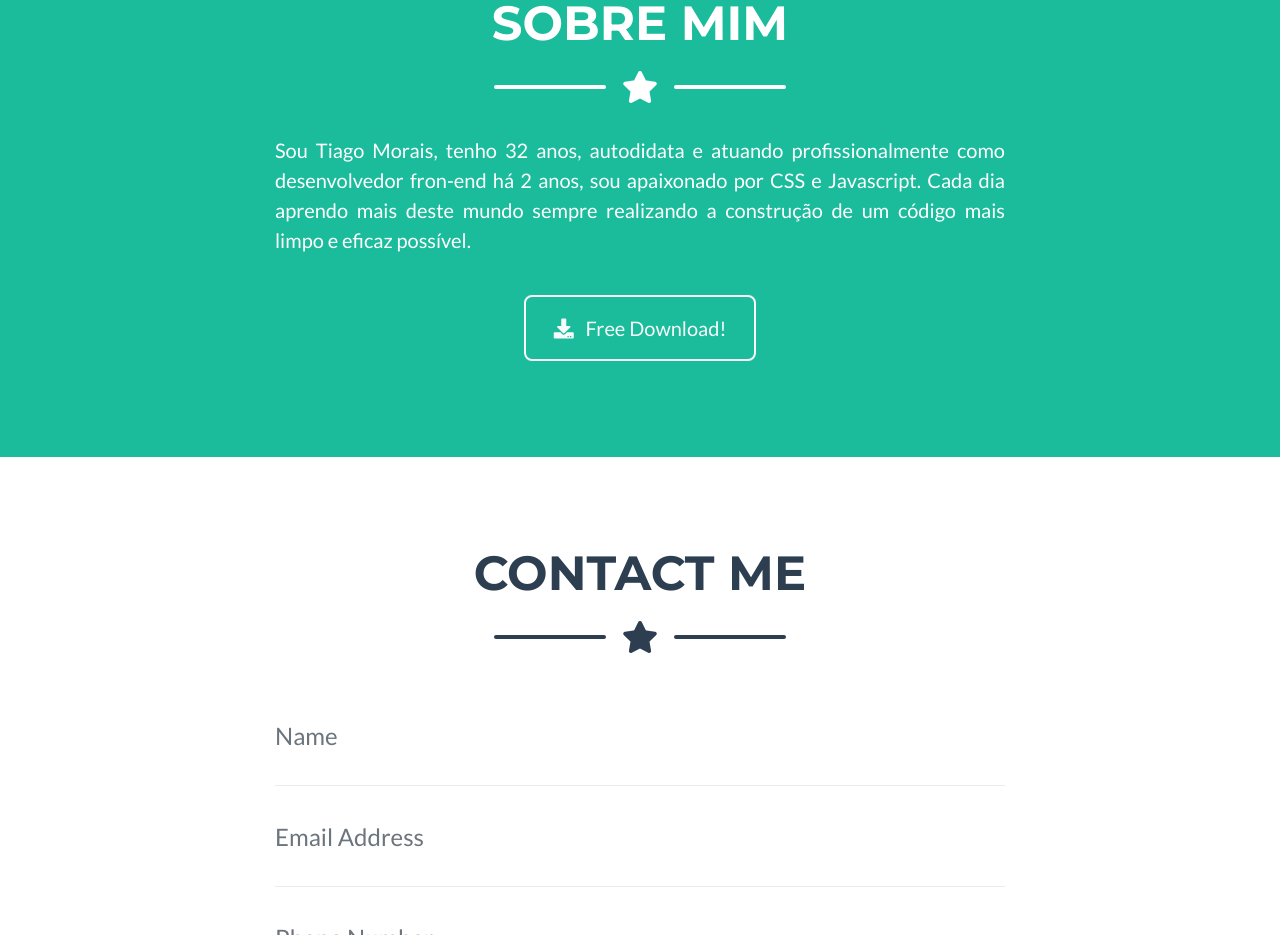
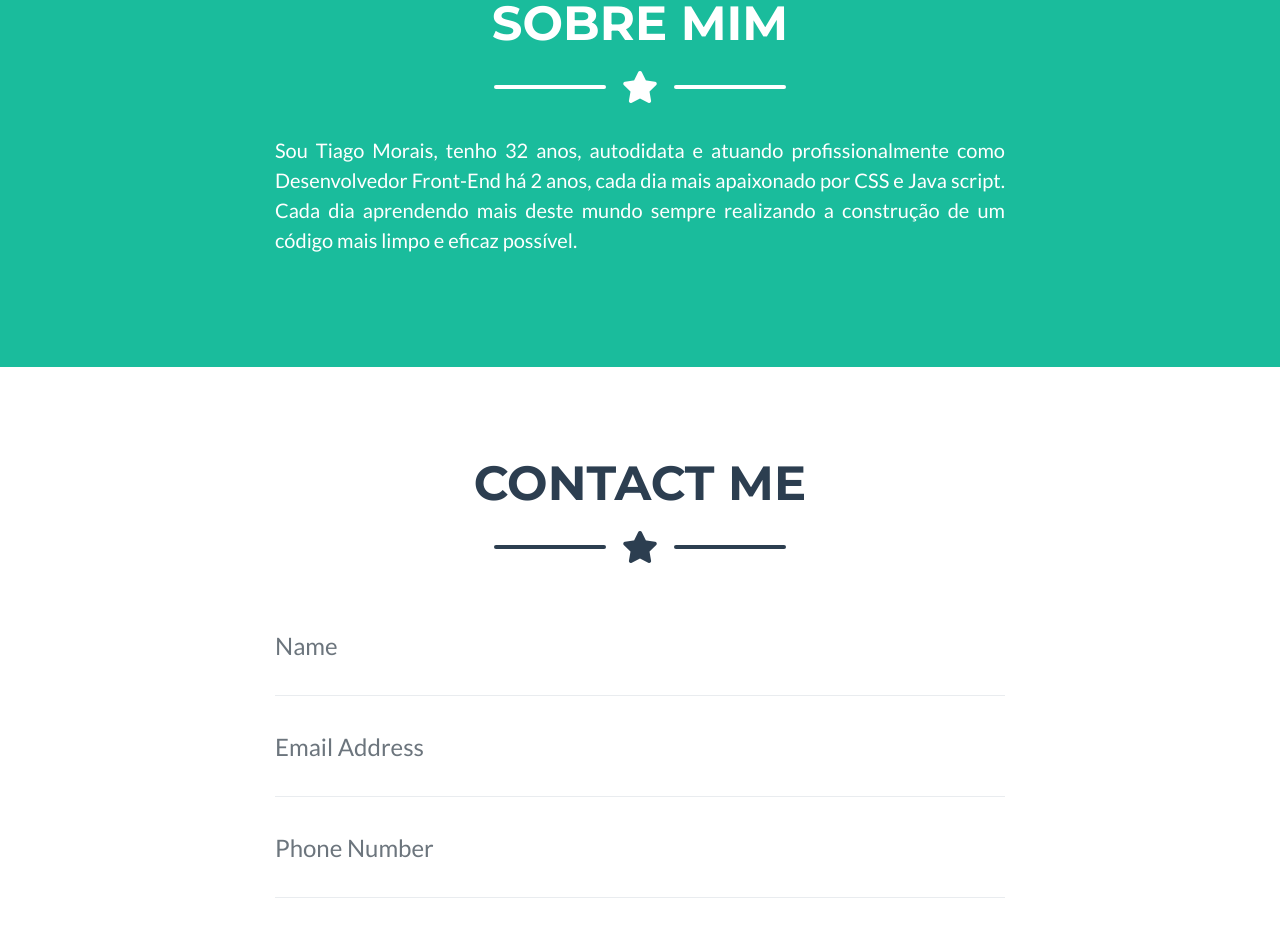
Before and after one commit to tbm3000/homepage, a website with bundled scripts: page index.html in a window 1280 px wide. Shown: the part 1735-2670 px from the top of the page. Built offline with nearby package versions, Linux system fonts and the light colour scheme.

Commit message:
Update index.html

```diff
--- a/index.html
+++ b/index.html
@@ -187,17 +187,18 @@
       <!-- About Section Content -->
       <div class="row">
         <div class="col-lg-8 mx-auto">
-          <p class="lead" style="text-align: justify;">Sou Tiago Morais, tenho 32 anos, autodidata e atuando profissionalmente como desenvolvedor fron-end há 2 anos, sou apaixonado por CSS e Javascript. Cada dia aprendo mais deste mundo sempre realizando a construção de um código mais limpo e eficaz possível.</p>
+          <p class="lead" style="text-align: justify;">Sou Tiago Morais, tenho 32 anos, autodidata e atuando profissionalmente como Desenvolvedor Front-End há 2 anos, cada dia mais apaixonado por CSS e Java script. Cada dia aprendendo mais deste mundo sempre realizando a construção de um código mais limpo e eficaz possível.</p>
         </div>
       </div>
 
-      <!-- About Section Button -->
+      <!-- About Section Button
       <div class="text-center mt-4">
         <a class="btn btn-xl btn-outline-light" href="https://startbootstrap.com/themes/freelancer/">
           <i class="fas fa-download mr-2"></i>
           Free Download!
         </a>
       </div>
+      -->
 
     </div>
   </section>
```
